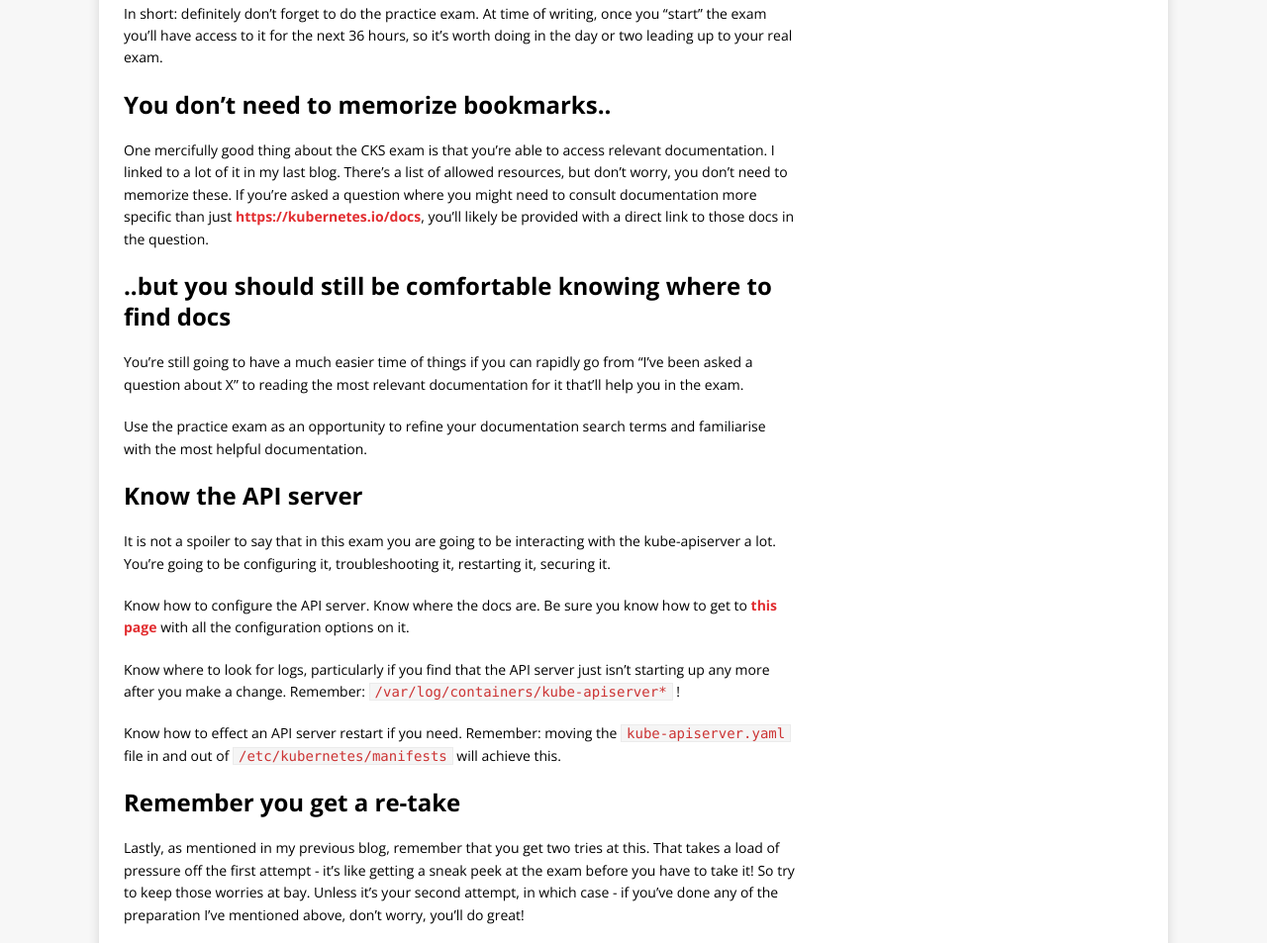
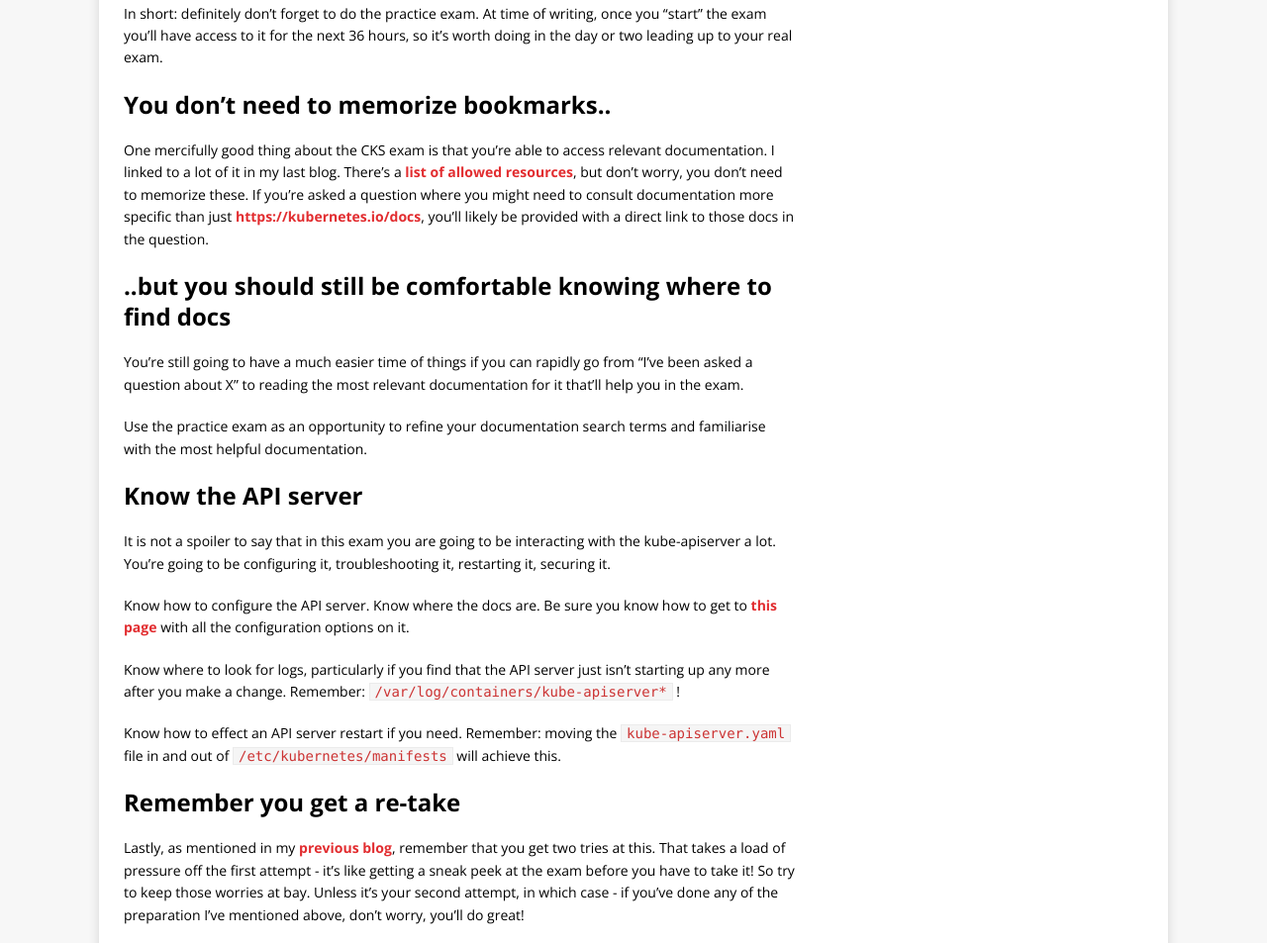
Before and after one commit to mrbarge/blog, a plain HTML site: page posts/cks-2023/index.html in a window 1280 px wide. Shown: the part 2121-3074 px from the top of the page at 99% size. Drawn offline with nearby package versions, Linux system fonts and the light colour scheme.

Commit message:
CKS tidyup

```diff
--- a/posts/cks-2023/index.html
+++ b/posts/cks-2023/index.html
@@ -85,7 +85,7 @@ Now that I’m on the tail-end of that experience with the certification back un
 <p>One thing I do want to note is that the practice exam comes with an extremely-well-done “solutions” section that walks through, step by step, the actions needed to answer the question and why they should be performed (or what to interpret from them). It makes a world of difference.</p>
 <p>In short: definitely don’t forget to do the practice exam. At time of writing, once you “start” the exam you’ll have access to it for the next 36 hours, so it’s worth doing in the day or two leading up to your real exam.</p>
 <h2 id="you-dont-need-to-memorize-bookmarks">You don’t need to memorize bookmarks..</h2>
-<p>One mercifully good thing about the CKS exam is that you’re able to access relevant documentation. I linked to a lot of it in my last blog. There’s a list of allowed resources, but don’t worry, you don’t need to memorize these. If you’re asked a question where you might need to consult documentation more specific than just <a href="https://kubernetes.io/docs">https://kubernetes.io/docs</a>, you’ll likely be provided with a direct link to those docs in the question.</p>
+<p>One mercifully good thing about the CKS exam is that you’re able to access relevant documentation. I linked to a lot of it in my last blog. There’s a <a href="https://docs.linuxfoundation.org/tc-docs/certification/certification-resources-allowed#certified-kubernetes-security-specialist-cks">list of allowed resources</a>, but don’t worry, you don’t need to memorize these. If you’re asked a question where you might need to consult documentation more specific than just <a href="https://kubernetes.io/docs">https://kubernetes.io/docs</a>, you’ll likely be provided with a direct link to those docs in the question.</p>
 <h2 id="but-you-should-still-be-comfortable-knowing-where-to-find-docs">..but you should still be comfortable knowing where to find docs</h2>
 <p>You’re still going to have a much easier time of things if you can rapidly go from “I’ve been asked a question about X” to reading the most relevant documentation for it that’ll help you in the exam.</p>
 <p>Use the practice exam as an opportunity to refine your documentation search terms and familiarise with the most helpful documentation.</p>
@@ -95,7 +95,7 @@ Now that I’m on the tail-end of that experience with the certification back un
 <p>Know where to look for logs, particularly if you find that the API server just isn’t starting up any more after you make a change. Remember: <code>/var/log/containers/kube-apiserver*</code> !</p>
 <p>Know how to effect an API server restart if you need. Remember: moving the <code>kube-apiserver.yaml</code> file in and out of <code>/etc/kubernetes/manifests</code> will achieve this.</p>
 <h2 id="remember-you-get-a-re-take">Remember you get a re-take</h2>
-<p>Lastly, as mentioned in my previous blog, remember that you get two tries at this. That takes a load of pressure off the first attempt - it’s like getting a sneak peek at the exam before you have to take it! So try to keep those worries at bay. Unless it’s your second attempt, in which case - if you’ve done any of the preparation I’ve mentioned above, don’t worry, you’ll do great!</p>
+<p>Lastly, as mentioned in my <a href="https://bargenqua.st/posts/cks/">previous blog</a>, remember that you get two tries at this. That takes a load of pressure off the first attempt - it’s like getting a sneak peek at the exam before you have to take it! So try to keep those worries at bay. Unless it’s your second attempt, in which case - if you’ve done any of the preparation I’ve mentioned above, don’t worry, you’ll do great!</p>
 
 		</div>
 		<footer class="post__footer">
```
